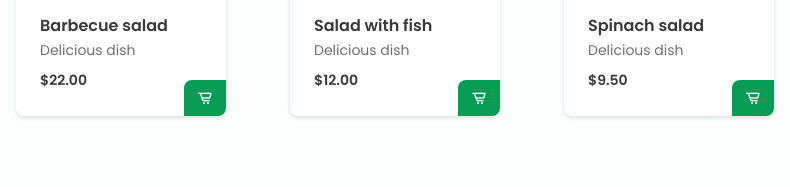
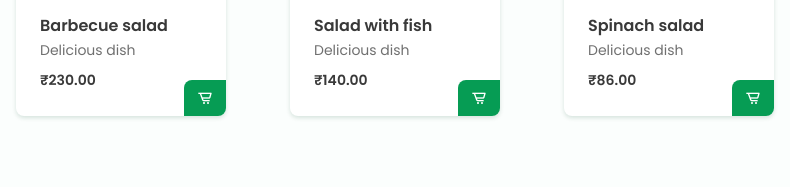
Before and after one commit to AdeshNikam/Testy, a plain HTML site: page index.html in a window 1280 px wide. Shown: the part 2133-2320 px from the top of the page, 245-1035 px from the left. Drawn offline with nearby package versions, Linux system fonts and the light colour scheme.

Commit message:
Update index.html

```diff
--- a/index.html
+++ b/index.html
@@ -367,7 +367,7 @@
                         <img src="assets/img/plate1.png" alt="" class="menu__img">
                         <h3 class="menu__name">Barbecue salad</h3>
                         <span class="menu__detail">Delicious dish</span>
-                        <span class="menu__preci">$22.00</span>
+                        <span class="menu__preci">₹230.00</span>
                         <a href="#" class="button menu__button"><i class='bx bx-cart-alt'></i></a>
                     </div>
 
@@ -375,7 +375,7 @@
                         <img src="assets/img/plate2.png" alt="" class="menu__img">
                         <h3 class="menu__name">Salad with fish</h3>
                         <span class="menu__detail">Delicious dish</span>
-                        <span class="menu__preci">$12.00</span>
+                        <span class="menu__preci">₹140.00</span>
                         <a href="#" class="button menu__button"><i class='bx bx-cart-alt'></i></a>
                     </div>
 
@@ -383,7 +383,7 @@
                         <img src="assets/img/plate3.png" alt="" class="menu__img">
                         <h3 class="menu__name">Spinach salad</h3>
                         <span class="menu__detail">Delicious dish</span>
-                        <span class="menu__preci">$9.50</span>
+                        <span class="menu__preci">₹86.00</span>
                         <a href="#" class="button menu__button"><i class='bx bx-cart-alt'></i></a>
                     </div>
                 </div>
```
